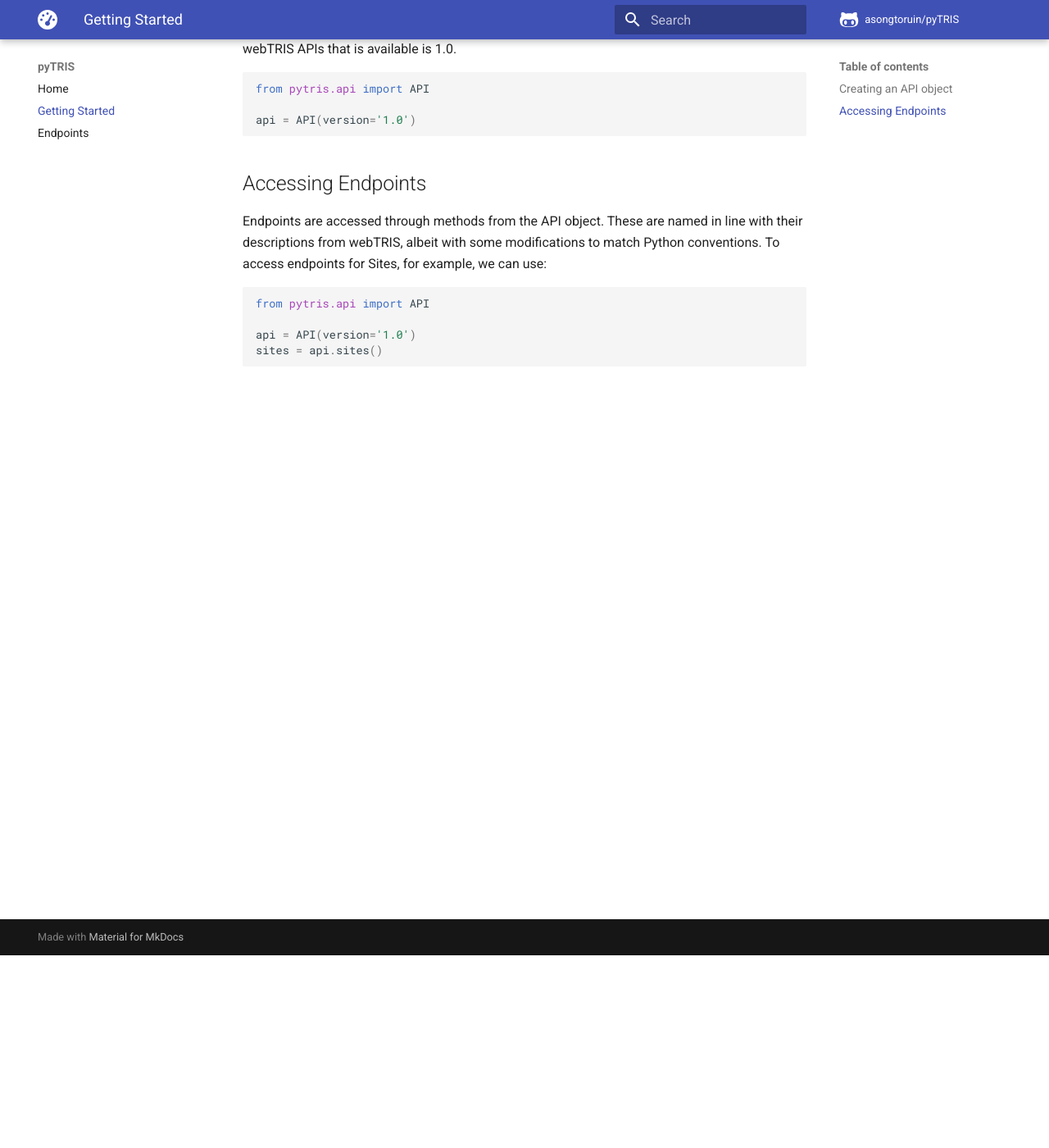
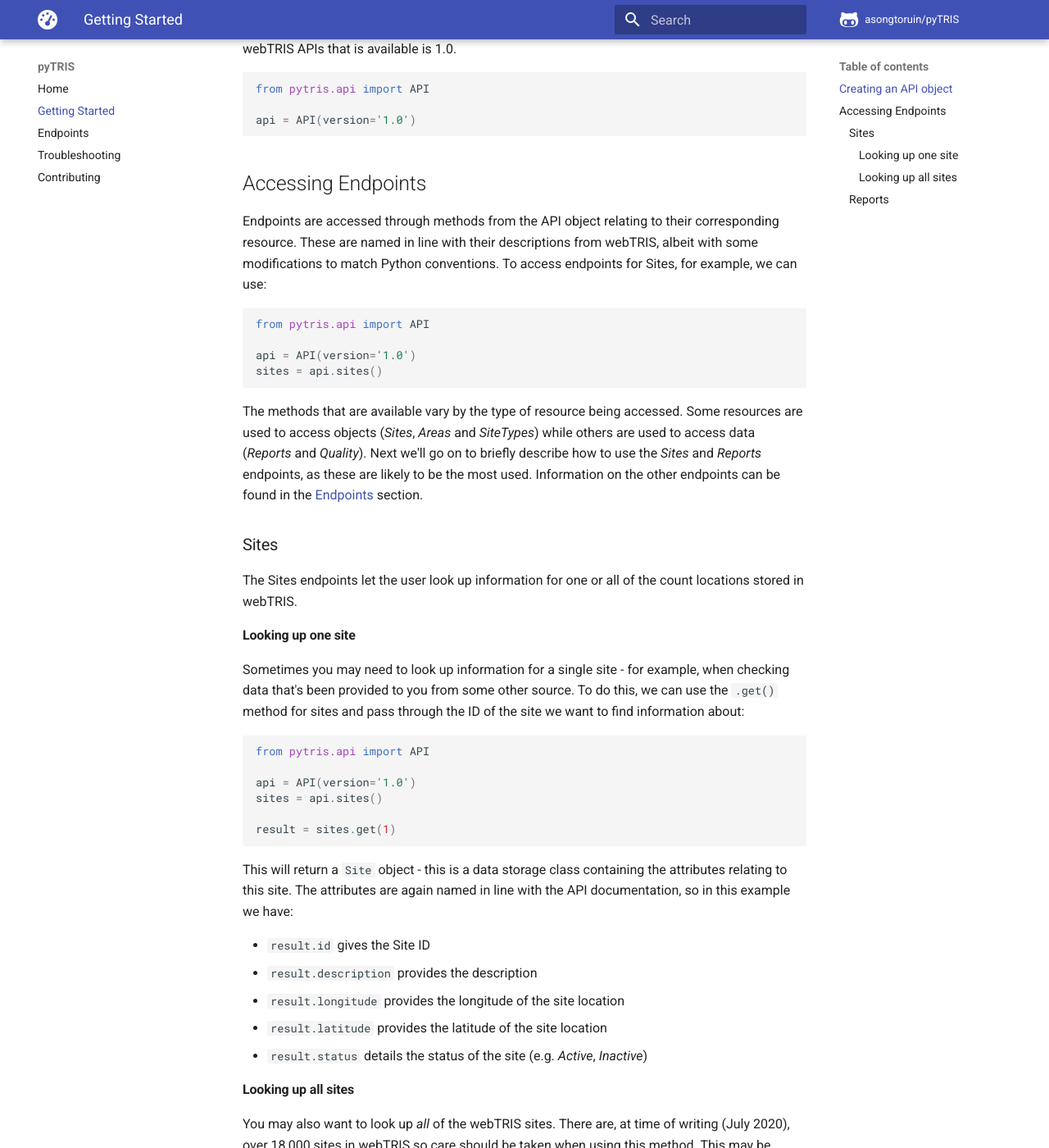
Before and after one commit to asongtoruin/pyTRIS, an MkDocs documentation site: the page built from docs/getting-started.md, in a window 1280 px wide and 1400 px high, scrolled down 235 px. Shown: the whole window at 82% size. Built offline with MkDocs 1.6.1 and Material for MkDocs 9.7.7, drawn with Linux system fonts in a browser that asks for light colours; comment, search, counter and statistics services are not loaded; some of the changed text lies outside the part shown.

````diff
--- a/docs/getting-started.md
+++ b/docs/getting-started.md
@@ -10,10 +10,10 @@ api = API(version='1.0')
 ```
 
 ## Accessing Endpoints
-Endpoints are accessed through methods from the API object. These are named
-in line with their descriptions from webTRIS, albeit with some modifications to
-match Python conventions. To access endpoints for Sites, for example, we can
-use:
+Endpoints are accessed through methods from the API object relating to their
+corresponding resource. These are named in line with their descriptions from
+webTRIS, albeit with some modifications to match Python conventions. To access
+endpoints for Sites, for example, we can use:
 
 ```Python
 from pytris.api import API
@@ -21,3 +21,61 @@ from pytris.api import API
 api = API(version='1.0')
 sites = api.sites()
 ```
+
+The methods that are available vary by the type of resource being accessed. Some
+resources are used to access objects (_Sites_, _Areas_ and _SiteTypes_) while
+others are used to access data (_Reports_ and _Quality_). Next we'll go on to
+briefly describe how to use the _Sites_ and _Reports_ endpoints, as these are
+likely to be the most used. Information on the other endpoints can be found in
+the [Endpoints](./endpoints.md) section.
+
+### Sites
+The Sites endpoints let the user look up information for one or all of the count
+locations stored in webTRIS.
+
+#### Looking up one site
+Sometimes you may need to look up information for a single site - for example,
+when checking data that's been provided to you from some other source. To do
+this, we can use the `.get()` method for sites and pass through the ID of the
+site we want to find information about:
+
+```Python
+from pytris.api import API
+
+api = API(version='1.0')
+sites = api.sites()
+
+result = sites.get(1)
+```
+
+This will return a `Site` object - this is a data storage class containing the
+attributes relating to this site. The attributes are again named in line with
+the API documentation, so in this example we have:
+
+- `result.id` gives the Site ID
+- `result.description` provides the description
+- `result.longitude` provides the longitude of the site location
+- `result.latitude` provides the latitude of the site location
+- `result.status` details the status of the site (e.g. _Active_, _Inactive_)
+
+#### Looking up all sites
+You may also want to look up _all_ of the webTRIS sites. There are, at time of
+writing (July 2020), over 18,000 sites in webTRIS so care should be taken when
+using this method. This may be useful, however, for mapping all sites and
+understanding which sites may be relevant for further analysis.
+
+The `.all()` method returns a generator of `Site` objects, so in most cases
+you'll need to iterate through them:
+
+```Python
+from pytris.api import API
+
+api = API(version='1.0')
+sites = api.sites()
+
+for site in sites.all():
+    # Do something with each site
+```
+
+### Reports
+_Coming soon_
--- a/mkdocs.yml
+++ b/mkdocs.yml
@@ -13,6 +13,9 @@ markdown_extensions:
   #     use_pygments: true
   #     linenums: true
   - markdown.extensions.codehilite
+  - pymdownx.emoji:
+      emoji_index: !!python/name:materialx.emoji.twemoji
+      emoji_generator: !!python/name:materialx.emoji.to_svg
 
 plugins:
   - search
@@ -24,3 +27,5 @@ nav:
   - Home: index.md
   - Getting Started: getting-started.md
   - Endpoints: endpoints.md
+  - Troubleshooting: troubleshooting.md
+  - Contributing: contributing.md
````
Also changed, not shown: docs/contributing.md (added, +1 -0 lines), docs/index.md (+15 -2 lines), docs/troubleshooting.md (added, +1 -0 lines).
